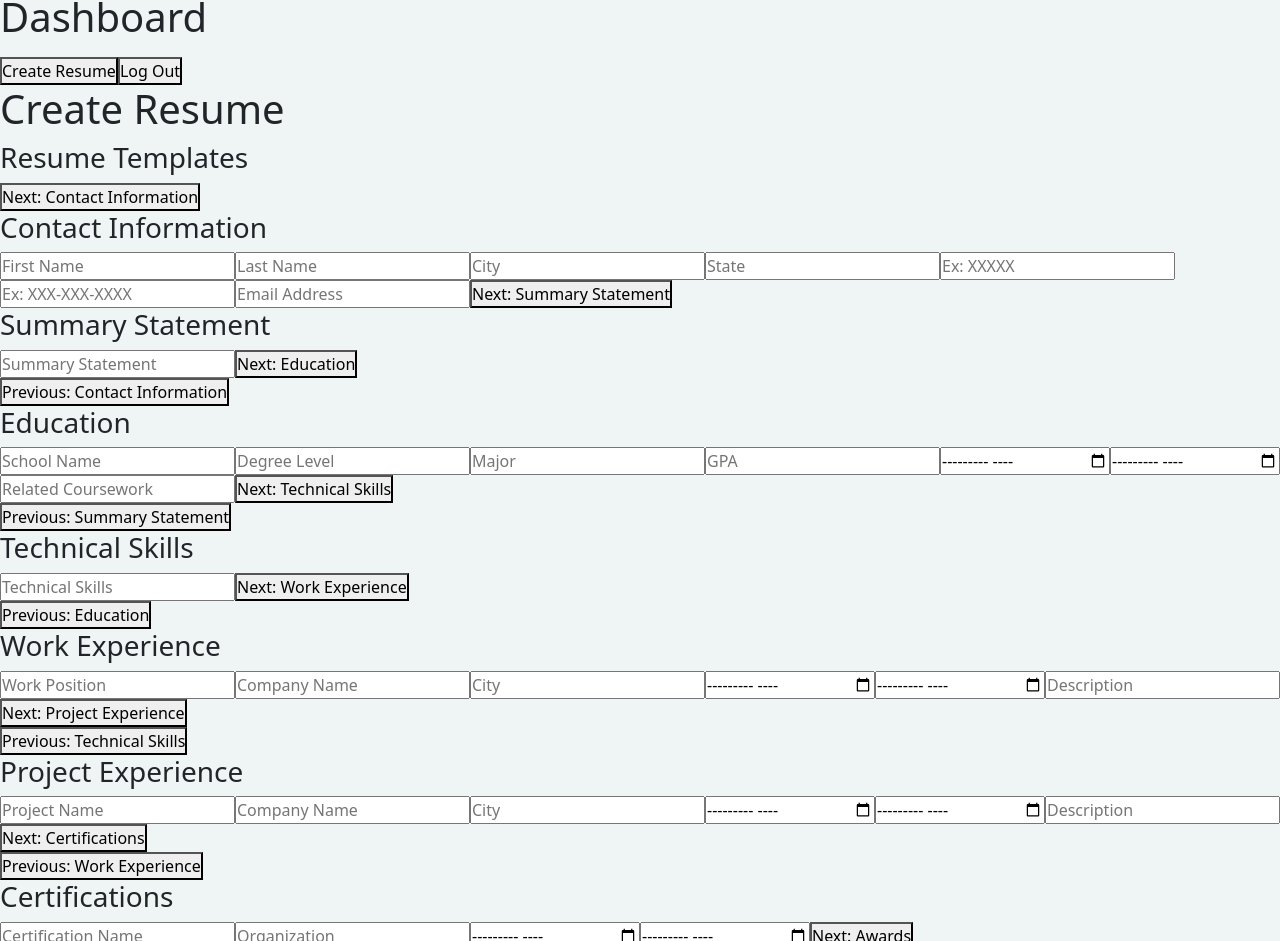
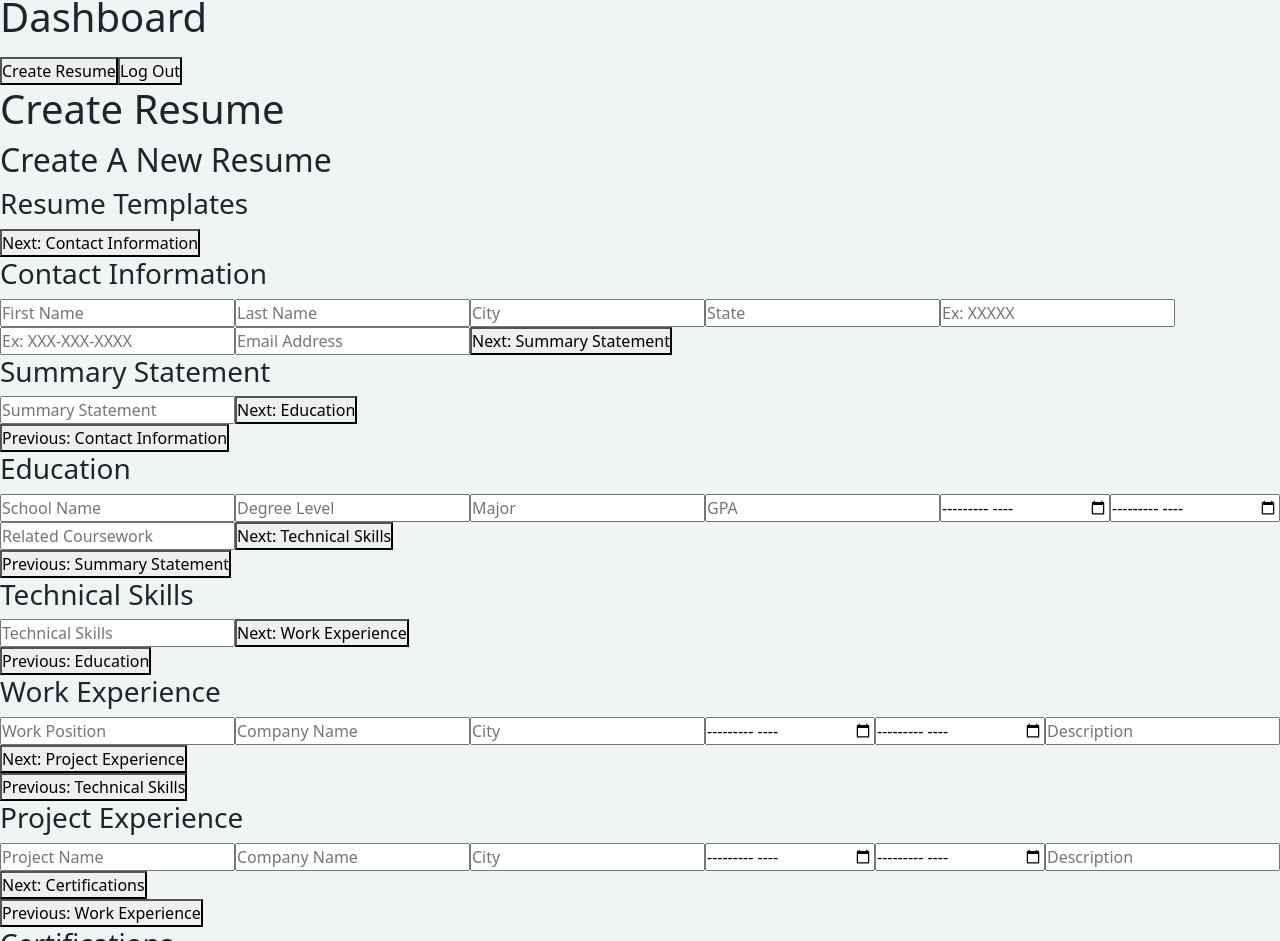
Before and after one commit to RMontepalco/resume-builder-website, a React (Create React App) app: page / in a window 1280 px wide. Shown: the part 1343-2284 px from the top of the page. Built offline with nearby package versions, Linux system fonts and the light colour scheme; no server answers; the HTML template or start-up script is replaced by a standard one.

Commit message:
added firebase.js

```diff
--- a/src/components/createresume/CreateResume.jsx
+++ b/src/components/createresume/CreateResume.jsx
@@ -6,6 +6,7 @@ const CreateResume = () => {
         <div>
             <h1>Create Resume</h1>
             <div className="resume-creation">
+                <h2>Create A New Resume</h2>
 
                 <div id="resume-templates-screen">
                     <form id="resume-templates-form">
--- a/src/components/index.js
+++ b/src/components/index.js
@@ -1 +1,5 @@
 export { default as Home } from './home/Home';
+export { default as SignUp } from './signup/Signup';
+export { default as Login } from './login/Login';
+export { default as Dashboard } from './dashboard/Dashboard';
+export { default as CreateResume } from './createresume/CreateResume';
--- a/src/components/login/Login.jsx
+++ b/src/components/login/Login.jsx
@@ -1,5 +1,4 @@
 import React from 'react';
-import Navbar from '../../components/navbar/Navbar';
 
 const Login = () => {
     return (
--- a/src/components/signup/Signup.jsx
+++ b/src/components/signup/Signup.jsx
@@ -1,5 +1,4 @@
 import React from 'react';
-import Navbar from '../../components/navbar/Navbar';
 
 const SignUp = () => {
     return (
```
Also changed, not shown: src/App.js (+1 -6 lines).
